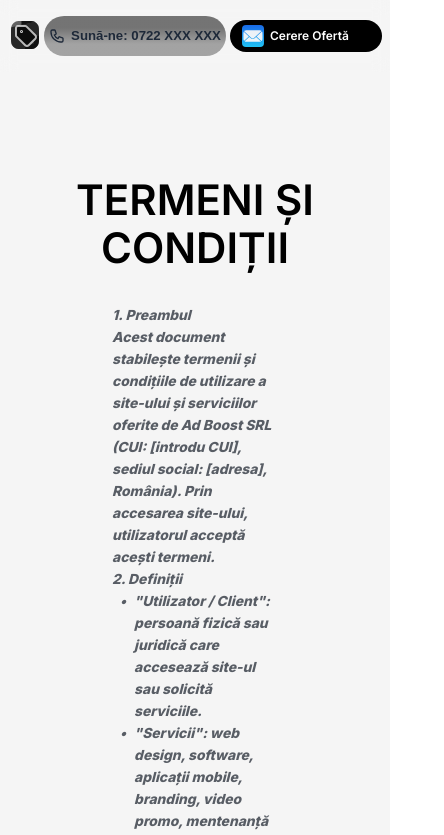
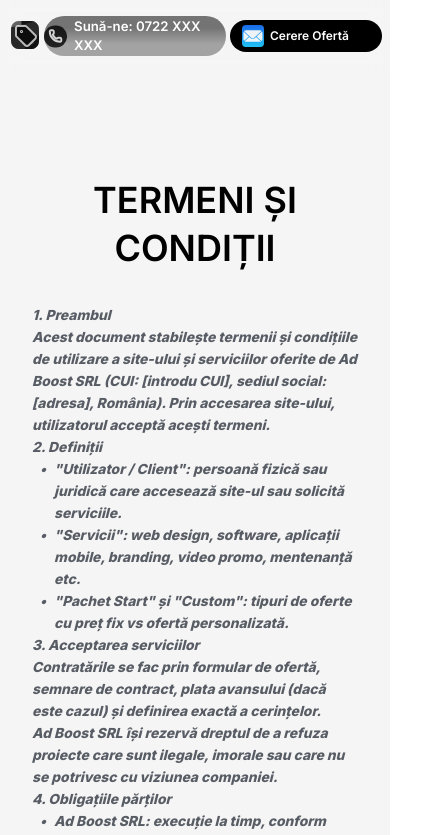
Before and after one commit to cmaxdev/tagbyte-fe, a Next.js app: page /legal in a window 390 px wide. Shown: the top 835 px of the page, 444 px wide, since content can reach past the window. Built offline with nearby package versions, Linux system fonts and the light colour scheme; a web font is replaced by a local one.

Commit message:
fix header mobile view

```diff
--- a/src/app/legal/page.tsx
+++ b/src/app/legal/page.tsx
@@ -10,11 +10,11 @@ export default function LegalPage() {
         <div className="max-w-[960px] w-full mx-auto pt-20 px-4 py-8">
             {/* Terms and Conditions */}
             <div className="my-16">
-                <h1 className="text-[42px] text-black font-semibold  leading-[48px] font-inter text-center py-8">
+                <h1 className="text-4xl lg:text-[42px] text-black font-semibold  leading-[48px] font-inter text-center py-8">
                     TERMENI ȘI CONDIȚII
                 </h1>
 
-                <div className="px-24 text-[#171E29] text-[13.83px] font-extrabold opacity-70 font-inter italic leading-[22px] tracking-normal">
+                <div className="px-4 lg:px-24 text-[#171E29] text-[13.83px] font-extrabold opacity-70 font-inter italic leading-[22px] tracking-normal">
                     <ul>
                         <li>1. Preambul</li>
                         <li className="flex">Acest document stabilește termenii și condițiile de utilizare a site-ului și serviciilor oferite de Ad Boost SRL (CUI: [introdu CUI], sediul social: [adresa], România). Prin accesarea site-ului, utilizatorul acceptă acești termeni.</li>
@@ -50,9 +50,9 @@ export default function LegalPage() {
             </div>
 
             <div className="my-16">
-                <h1 className="text-[42px] text-black font-semibold  leading-[48px] font-inter text-center uppercase pt-32 pb-12">Politica de cookies</h1>
+                <h1 className="text-4xl lg:text-[42px] text-black font-semibold  leading-[48px] font-inter text-center uppercase pt-32 pb-12">Politica de cookies</h1>
 
-                <div className="px-24 text-[#171E29] text-[13.83px] font-extrabold opacity-70 font-inter italic leading-[22px] tracking-normal">
+                <div className="px-4 lg:px-24 text-[#171E29] text-[13.83px] font-extrabold opacity-70 font-inter italic leading-[22px] tracking-normal">
                     <ul>
                         <li>1. Ce sunt cookie-urile Cookie-urile sunt fișiere mici stocate pe dispozitivul tău în timpul navigării pe site.</li>
                         <li>2. Tipuri de cookie-uri</li>
@@ -75,9 +75,9 @@ export default function LegalPage() {
             </div>
 
             <div className="my-16">
-                <h1 className="text-[42px] text-black font-semibold  leading-[48px] font-inter text-center uppercase pt-32 pb-12">Politica de confidențialitate</h1>
+                <h1 className="text-4xl lg:text-[42px] text-black font-semibold  leading-[48px] font-inter text-center uppercase pt-32 pb-12">Politica de confidențialitate</h1>
 
-                <div className="px-24 text-[#171E29] text-[13.83px] font-extrabold opacity-70 font-inter italic leading-[22px] tracking-normal">
+                <div className="px-4 lg:px-24 text-[#171E29] text-[13.83px] font-extrabold opacity-70 font-inter italic leading-[22px] tracking-normal">
                     <ul>
                         <li>1. Introducere Ad Boost SRL (date sediu, contact) se angajează să protejeze datele personale ale utilizatorilor, respectând GDPR (UE) și legislația aplicabilă în SUA când este cazul.</li>
                         <li>2. Ce date colectăm</li>
--- a/src/components/dashboard/NavigationHeader.tsx
+++ b/src/components/dashboard/NavigationHeader.tsx
@@ -6,6 +6,7 @@ import StripeIcon from '/public/icons/dashboard/header/stripe.svg';
 import ServiceIcon from '/public/icons/dashboard/header/service.svg';
 import ConnectIcon from '/public/icons/dashboard/header/connect.svg';
 import PortfolioIcon from '/public/icons/dashboard/header/portfolio.svg';
+import PhoneCircleIcon from '/public/icons/dashboard/hero/phone-circle.svg';
 
 export default function NavigationHeader() {
   const handleSmoothScroll = (e: React.MouseEvent<HTMLAnchorElement>, targetId: string) => {
@@ -61,11 +62,12 @@ export default function NavigationHeader() {
         </nav>
 
         {/* Mobile Center - Phone Number Only */}
-        <div className="lg:hidden flex items-center justify-center flex-1 rounded-full h-full max-h-10" style={{ background: 'linear-gradient(to bottom, #3D3D3DB3 0%, #3D3D3DB3 30%, #808080B3 70%, #808080B3 100%)' }}>
-          <a href="tel:0722XXXXXX" className="flex items-center gap-1.5 text-gray-800 hover:text-gray-600 hover:opacity-80 transition-all duration-300 relative group">
-            <svg className="w-4 h-4" fill="none" stroke="currentColor" viewBox="0 0 24 24">
+        <div className="lg:hidden flex items-center justify-center flex-1 rounded-full h-full max-h-10 " style={{ background: 'linear-gradient(to bottom, #3D3D3DB3 0%, #3D3D3DB3 30%, #808080B3 70%, #808080B3 100%)' }}>
+          <a href="tel:0722XXXXXX" className="flex items-center gap-[7px] font-inter text-[13.23px] font-semibold leading-4 text-white">
+            <svg className="w-4 h-4 hidden lg:block" fill="none" stroke="currentColor" viewBox="0 0 24 24">
               <path strokeLinecap="round" strokeLinejoin="round" strokeWidth={2} d="M3 5a2 2 0 012-2h3.28a1 1 0 01.948.684l1.498 4.493a1 1 0 01-.502 1.21l-2.257 1.13a11.042 11.042 0 005.516 5.516l1.13-2.257a1 1 0 011.21-.502l4.493 1.498a1 1 0 01.684.949V19a2 2 0 01-2 2h-1C9.716 21 3 14.284 3 6V5z" />
             </svg>
+            <PhoneCircleIcon className="block lg:hidden" />
             <span className="text-sm font-semibold" style={{ fontSize: '13.23px' }}>Sună-ne: 0722 XXX XXX</span>
             <div className="absolute bottom-0 left-0 w-0 h-0.5 bg-gray-800 transition-all duration-300 group-hover:w-full"></div>
           </a>
```
Also changed, not shown: public/icons/dashboard/hero/phone-circle.svg (added).
